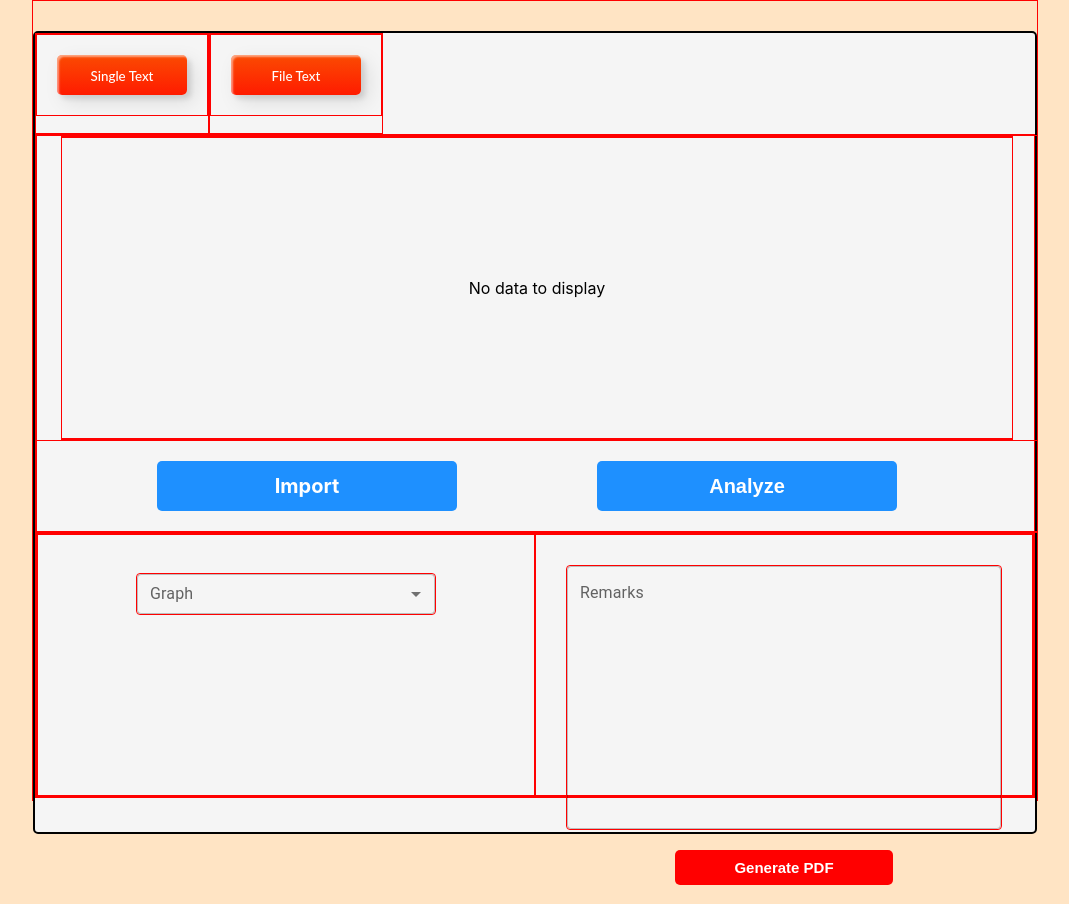
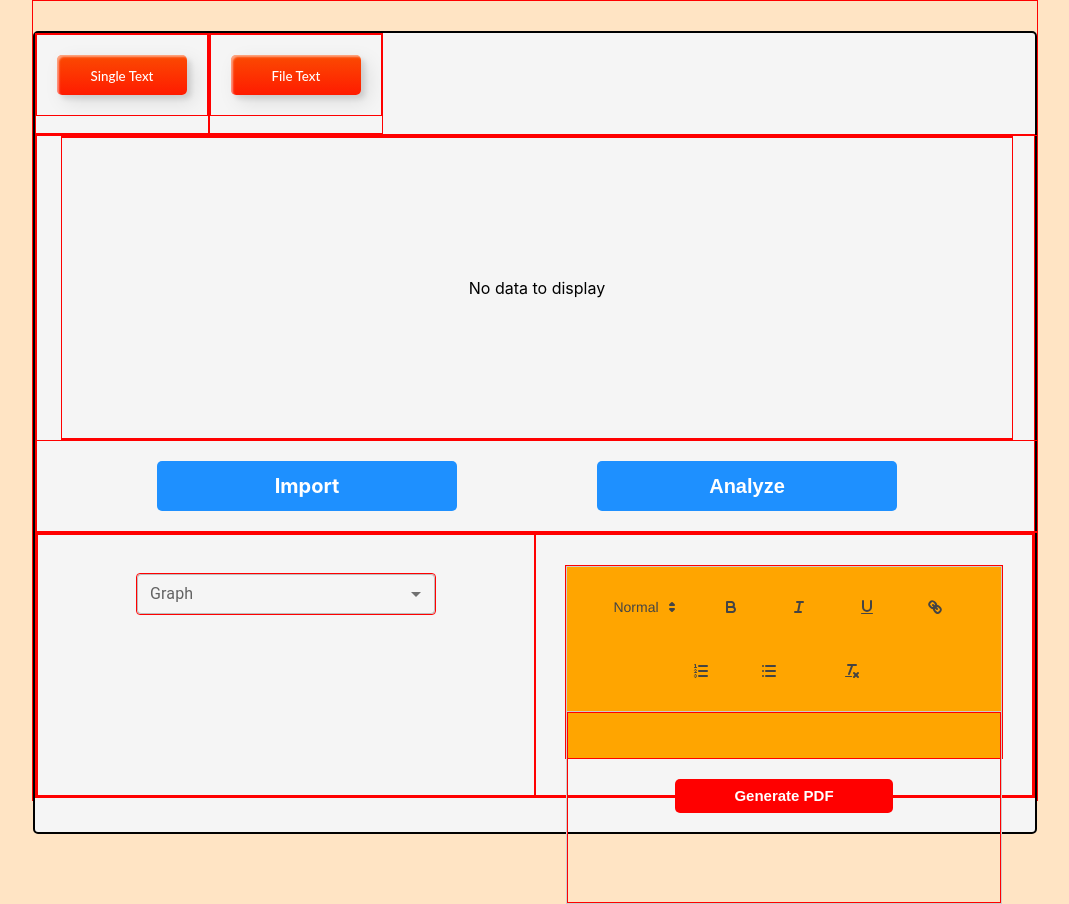
Before and after one commit to EstrellaAbueva/IS2_MiniProject, a React (Create React App) app in the folder sentiment-analysis-nlp/: page /file-text in a window 1280 px wide. Shown: the whole page, without its empty margins (105-1174 px from the left). Built offline with nearby package versions, Linux system fonts and the light colour scheme.

Commit message:
Add Reactqull

```diff
--- a/sentiment-analysis-nlp/package.json
+++ b/sentiment-analysis-nlp/package.json
@@ -10,9 +10,11 @@
     "@testing-library/react": "^13.4.0",
     "@testing-library/user-event": "^13.5.0",
     "axios": "^1.4.0",
+    "chart.js": "^4.3.0",
     "cors": "^2.8.5",
     "react": "^18.2.0",
     "react-dom": "^18.2.0",
+    "react-quill": "^2.0.0",
     "react-router-dom": "^6.11.1",
     "react-scripts": "5.0.1",
     "web-vitals": "^2.1.4"
--- a/sentiment-analysis-nlp/src/Components/FileText/FileText.js
+++ b/sentiment-analysis-nlp/src/Components/FileText/FileText.js
@@ -3,10 +3,13 @@ import './FileText.css';
 import SelectGraph from '../SelectGraph/SelectGraph';
 import DisplayTable from '../DisplayTable/DisplayTable';
 import TextInput from '../TextInput/TextInput';
+import ReactQuill from 'react-quill';
+import 'react-quill/dist/quill.snow.css';
 
 const FileText = () => {
   const [fileData, setFileData] = useState([]);
   const fileInputRef = useRef(null);
+  const [remark, setRemark] = useState("");
 
   const handleFileUpload = () => {
     const file = fileInputRef.current.files[0];
@@ -20,6 +23,11 @@ const FileText = () => {
 
     reader.readAsText(file);
   };
+
+  const handleChange = (value) => {
+    setRemark(value);
+    console.log(remark);
+  }
 
   return (
     <>
@@ -50,10 +58,11 @@ const FileText = () => {
           <SelectGraph />
         </div>
         <div className="remarks-area">
-          <TextInput label={"Remarks"} />
+        <ReactQuill value={remark} onChange={handleChange} style={{ width: "100%", height: "250px", backgroundColor: "orange" }} />
           <button className="pdf">Generate PDF</button>
         </div>
       </div>
+
     </>
   );
 };
```
Also changed, not shown: 1 other file (tests, documents, lock files or other folders).
